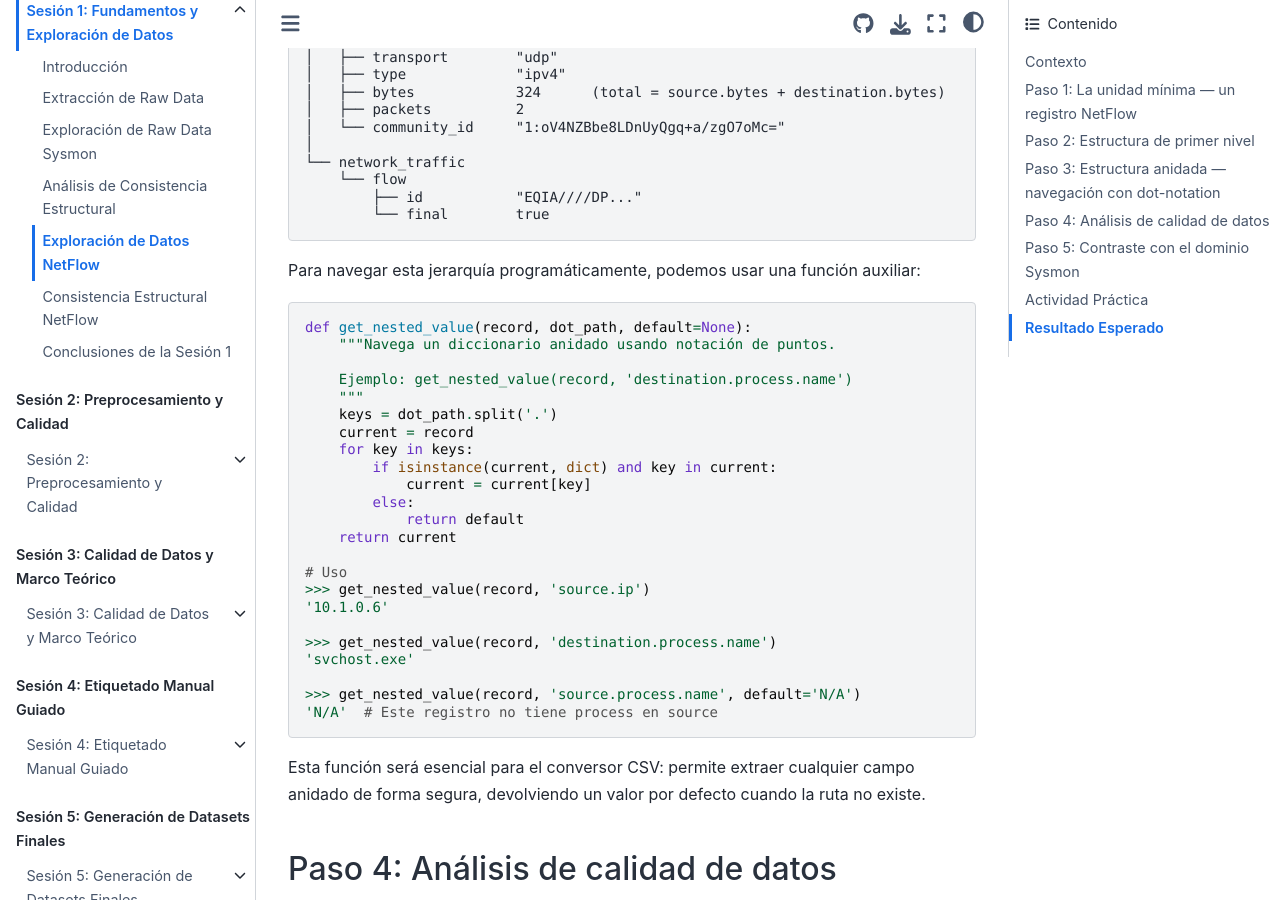
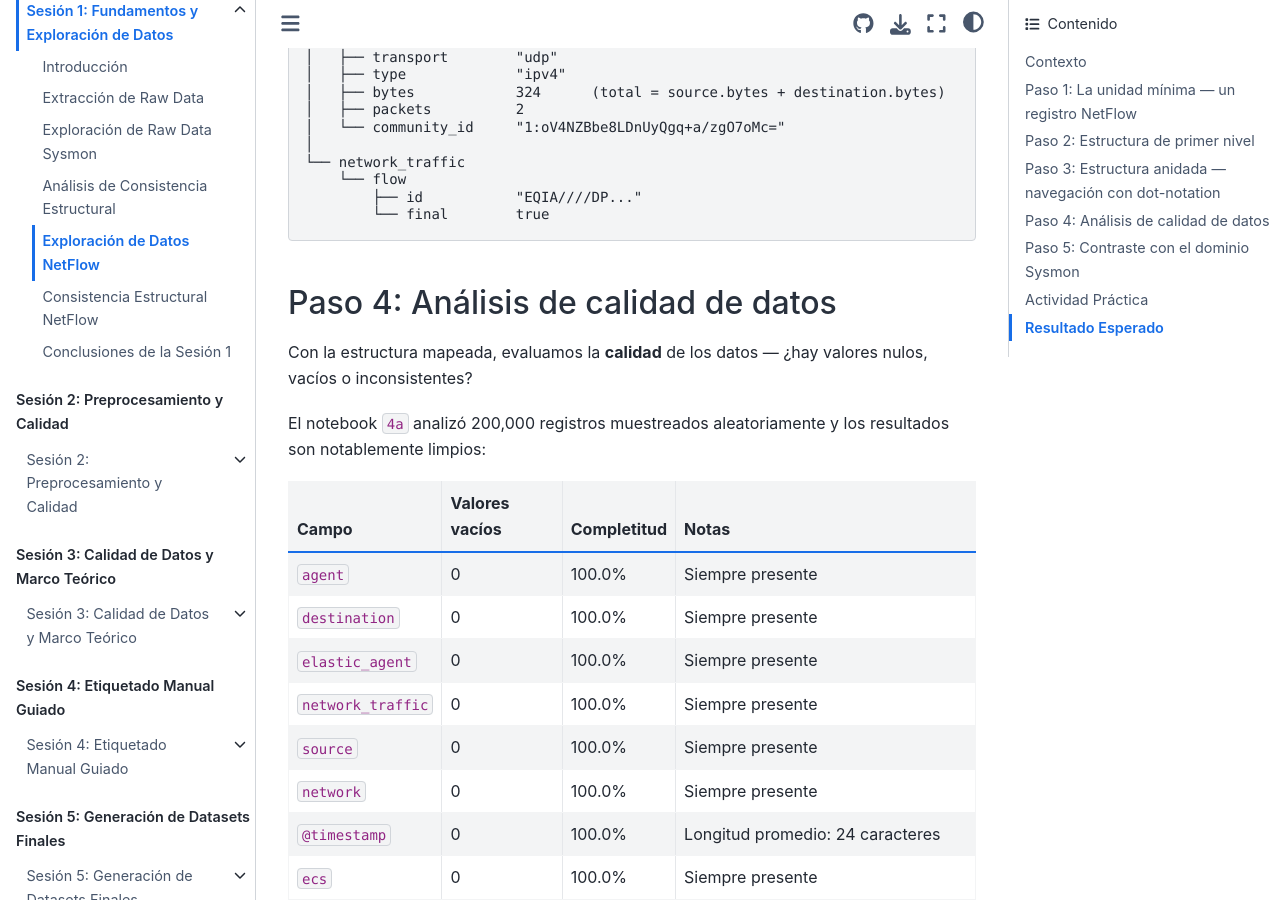
Before and after one commit to ollerenac/curso2026, a Jupyter Book: the page built from sesion-1/4-exploracion-netflow.md, in a window 1280 px wide and 900 px high, scrolled down 6978 px. Built offline with Jupyter Book 1.0.4 settings and Sphinx 7.4.7 and the Sphinx Book theme 1.1.4, drawn with Linux system fonts in a browser that asks for light colours.

Commit message:
fix(sesion-1): remove fabricated get_nested_value function from Paso 3
Function did not exist in notebook 4a — remove code block and surrounding
text to keep MD aligned with actual notebook implementation.

Co-Authored-By: Claude Sonnet 4.6 <noreply@anthropic.com>

````diff
--- a/sesion-1/4-exploracion-netflow.md
+++ b/sesion-1/4-exploracion-netflow.md
@@ -334,36 +334,6 @@ registro NetFlow
         └── final        true
 ```
 
-Para navegar esta jerarquía programáticamente, podemos usar una función auxiliar:
-
-```python
-def get_nested_value(record, dot_path, default=None):
-    """Navega un diccionario anidado usando notación de puntos.
-
-    Ejemplo: get_nested_value(record, 'destination.process.name')
-    """
-    keys = dot_path.split('.')
-    current = record
-    for key in keys:
-        if isinstance(current, dict) and key in current:
-            current = current[key]
-        else:
-            return default
-    return current
-
-# Uso
->>> get_nested_value(record, 'source.ip')
-'10.1.0.6'
-
->>> get_nested_value(record, 'destination.process.name')
-'svchost.exe'
-
->>> get_nested_value(record, 'source.process.name', default='N/A')
-'N/A'  # Este registro no tiene process en source
-```
-
-Esta función será esencial para el conversor CSV: permite extraer cualquier campo anidado de forma segura, devolviendo un valor por defecto cuando la ruta no existe.
-
 ## Paso 4: Análisis de calidad de datos
 
 Con la estructura mapeada, evaluamos la **calidad** de los datos — ¿hay valores nulos, vacíos o inconsistentes?
````
